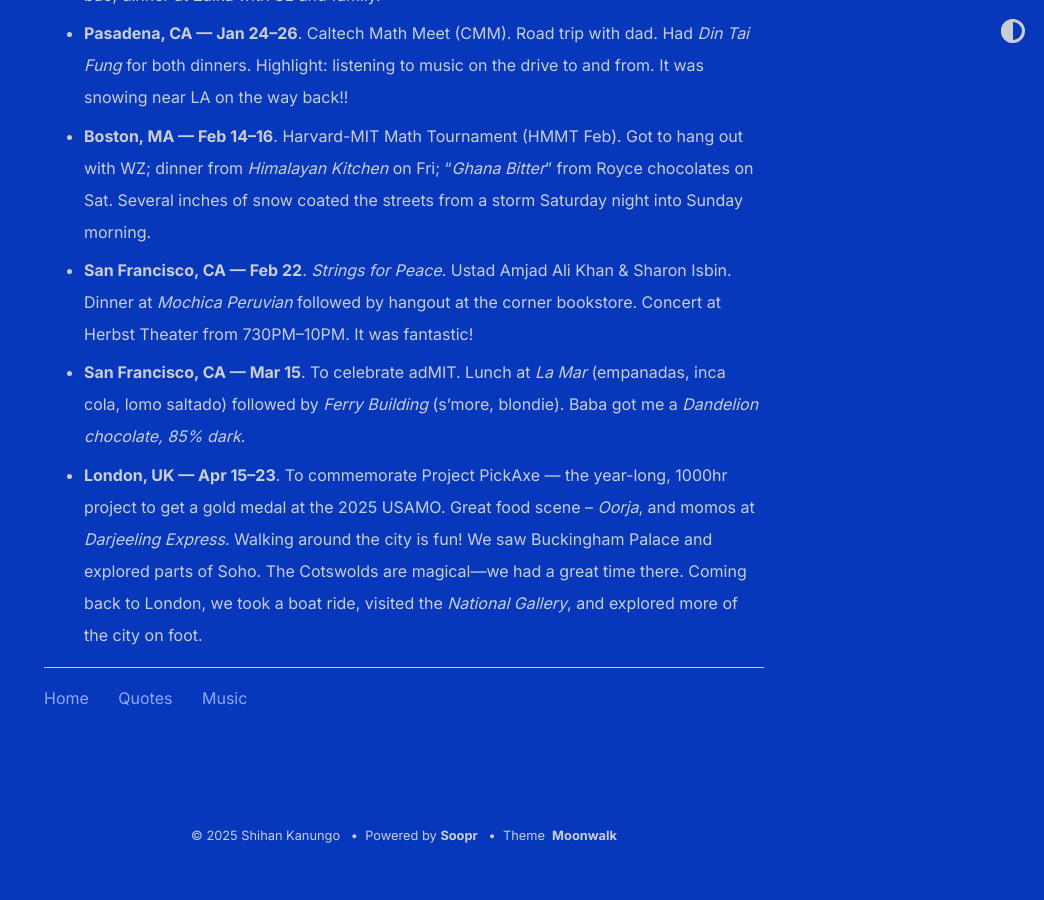
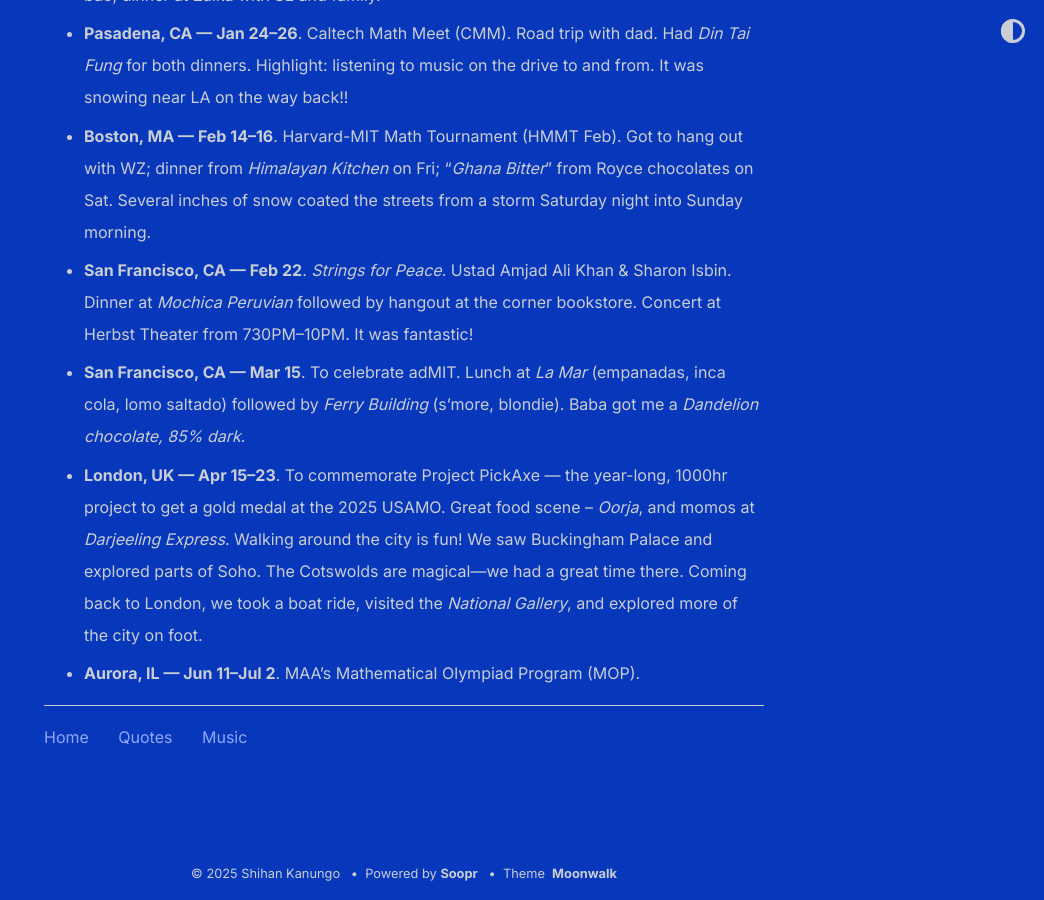
Before and after one commit to shihankanungo/shihankanungo.github.io, a Jekyll site: the page built from wrapped.md, in a window 1280 px wide and 900 px high, scrolled down 3769 px. Shown: the whole window, without its empty margins (236-1280 px from the left). Built offline with Jekyll 4.4.1, drawn with Linux system fonts in a browser that asks for light colours; before the commit the page ends 4630 px from its top, so only the background shows below that.

Commit message:
Update wrapped.md

```diff
--- a/wrapped.md
+++ b/wrapped.md
@@ -93,3 +93,4 @@
 - **San Francisco, CA --- Feb 22**. *Strings for Peace*. Ustad Amjad Ali Khan & Sharon Isbin. Dinner at *Mochica Peruvian* followed by hangout at the corner bookstore. Concert at Herbst Theater from 730PM--10PM. It was fantastic!
 - **San Francisco, CA --- Mar 15**. To celebrate adMIT. Lunch at *La Mar* (empanadas, inca cola, lomo saltado) followed by _Ferry Building_ (s'more, blondie). Baba got me a *Dandelion chocolate, 85% dark*.
 - **London, UK --- Apr 15--23**. To commemorate Project PickAxe --- the year-long, 1000hr project to get a gold medal at the 2025 USAMO. Great food scene -- _Oorja_, and momos at _Darjeeling Express_. Walking around the city is fun! We saw Buckingham Palace and explored parts of Soho. The Cotswolds are magical---we had a great time there. Coming back to London, we took a boat ride, visited the _National Gallery_, and explored more of the city on foot.
+- **Aurora, IL --- Jun 11--Jul 2**. MAA's Mathematical Olympiad Program (MOP).
```
